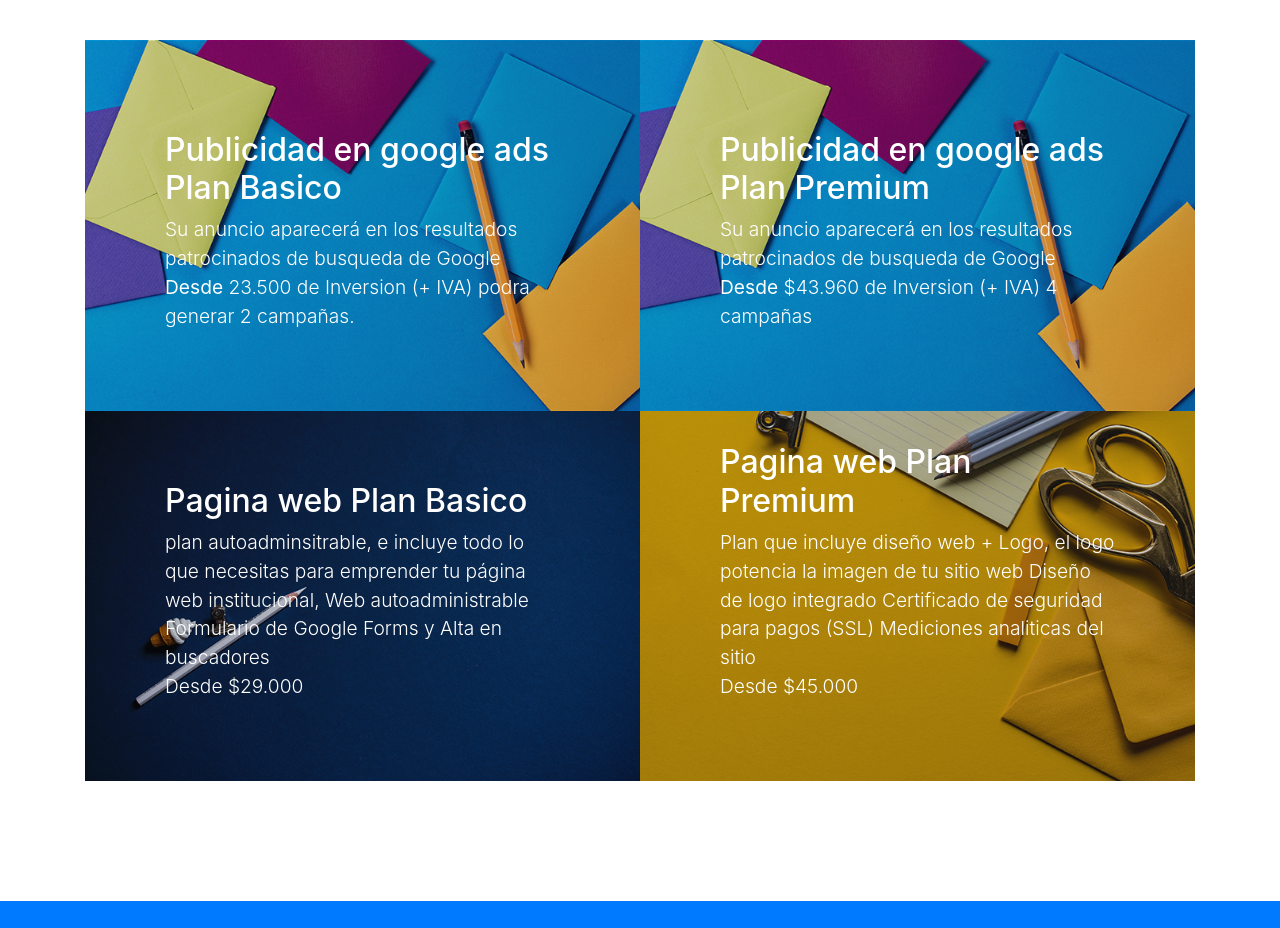
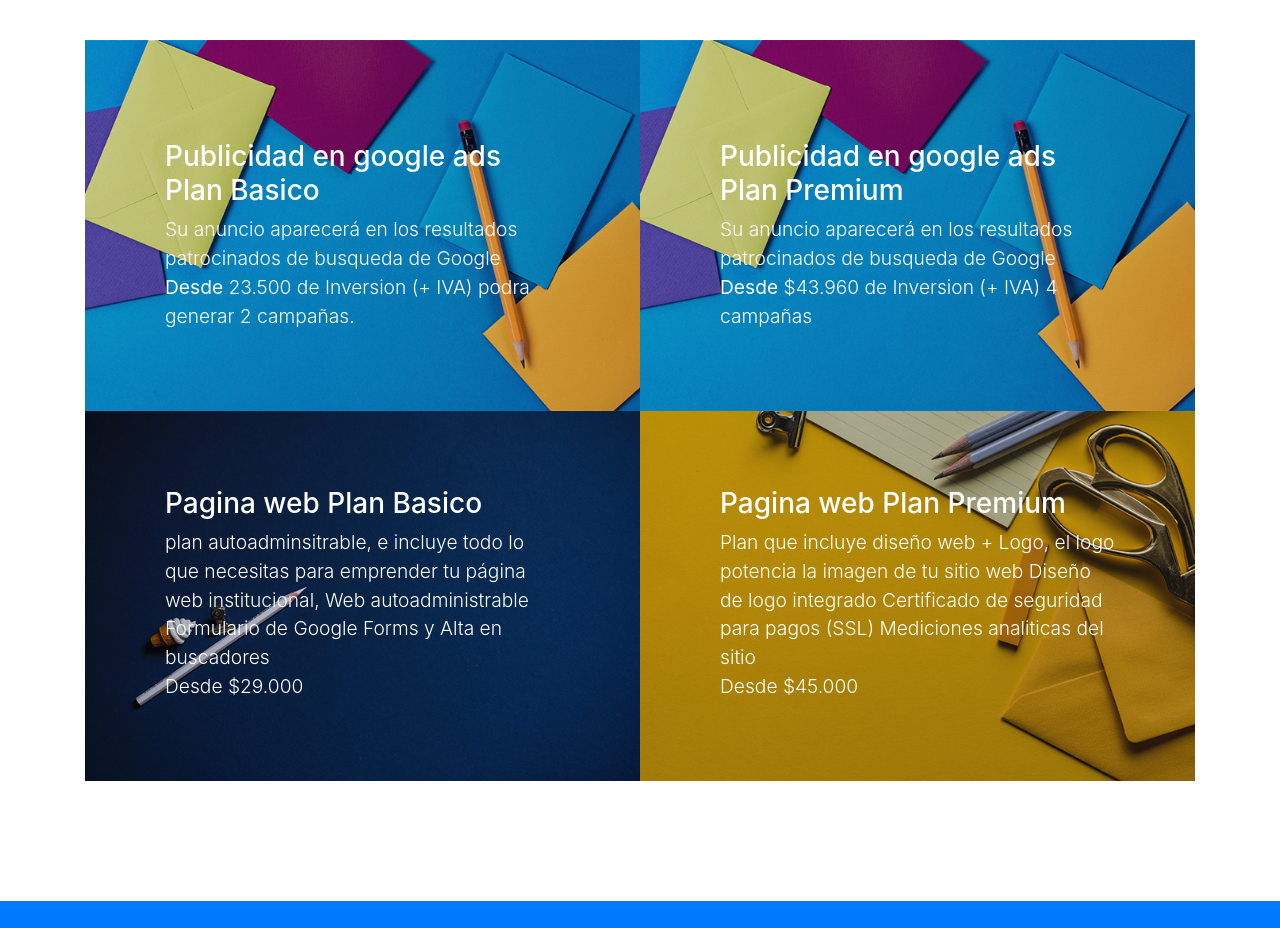
Before and after one commit to ricardo-3/porfo, a website with bundled scripts: page index.html in a window 1280 px wide. Shown: the part 2000-2928 px from the top of the page. Built offline with nearby package versions, Linux system fonts and the light colour scheme.

Commit message:
ca,bios 2

```diff
--- a/index.html
+++ b/index.html
@@ -148,7 +148,7 @@
           <a class="portfolio-item" href="#!">
             <div class="caption">
               <div class="caption-content">
-                <div class="h2">Publicidad en google ads <br>Plan Basico </div>
+                <div class="h3">Publicidad en google ads <br>Plan Basico </div>
 
                 <p class="mb-0">
                   Su anuncio aparecerá en los resultados patrocinados de busqueda de Google <strong>Desde</strong> 23.500 de Inversion (+ IVA) podra generar 2 campañas.</p>
@@ -162,7 +162,7 @@
           <a class="portfolio-item" href="#!">
             <div class="caption">
               <div class="caption-content">
-                <div class="h2">Publicidad en google ads <br>Plan Premium </div>
+                <div class="h3">Publicidad en google ads <br>Plan Premium </div>
                 <p class="mb-0">
                   Su anuncio aparecerá en los resultados patrocinados de busqueda de Google <strong>Desde</strong>  $43.960 de Inversion (+ IVA) 4 campañas</p>
               </div>
@@ -174,7 +174,7 @@
           <a class="portfolio-item" href="#!">
             <div class="caption">
               <div class="caption-content">
-                <div class="h2">Pagina web Plan Basico</div>
+                <div class="h3">Pagina web Plan Basico</div>
                 <p class="mb-0">plan autoadminsitrable, e incluye todo lo que necesitas para emprender tu página web institucional, Web autoadministrable Formulario de Google Forms y Alta en buscadores <br>Desde $29.000</p>
               </div>
             </div>
@@ -185,7 +185,7 @@
           <a class="portfolio-item" href="#!">
             <div class="caption">
               <div class="caption-content">
-                <div class="h2">Pagina web Plan Premium</div>
+                <div class="h3">Pagina web Plan Premium</div>
                 <p class="mb-0">Plan que incluye diseño web + Logo, el logo potencia la imagen de tu sitio web Diseño de logo integrado Certificado de seguridad para pagos (SSL) Mediciones analiticas del sitio <br>Desde $45.000 </p>
               </div>
             </div>
```
